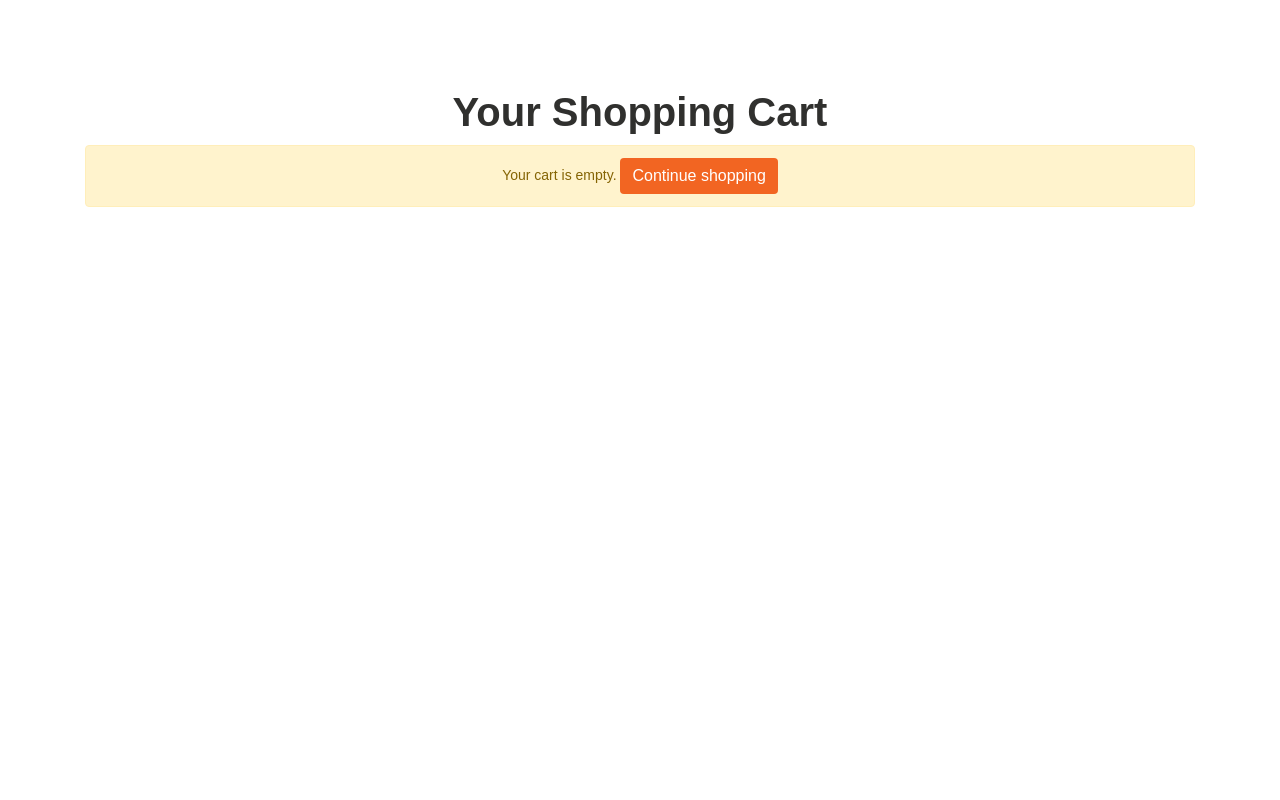
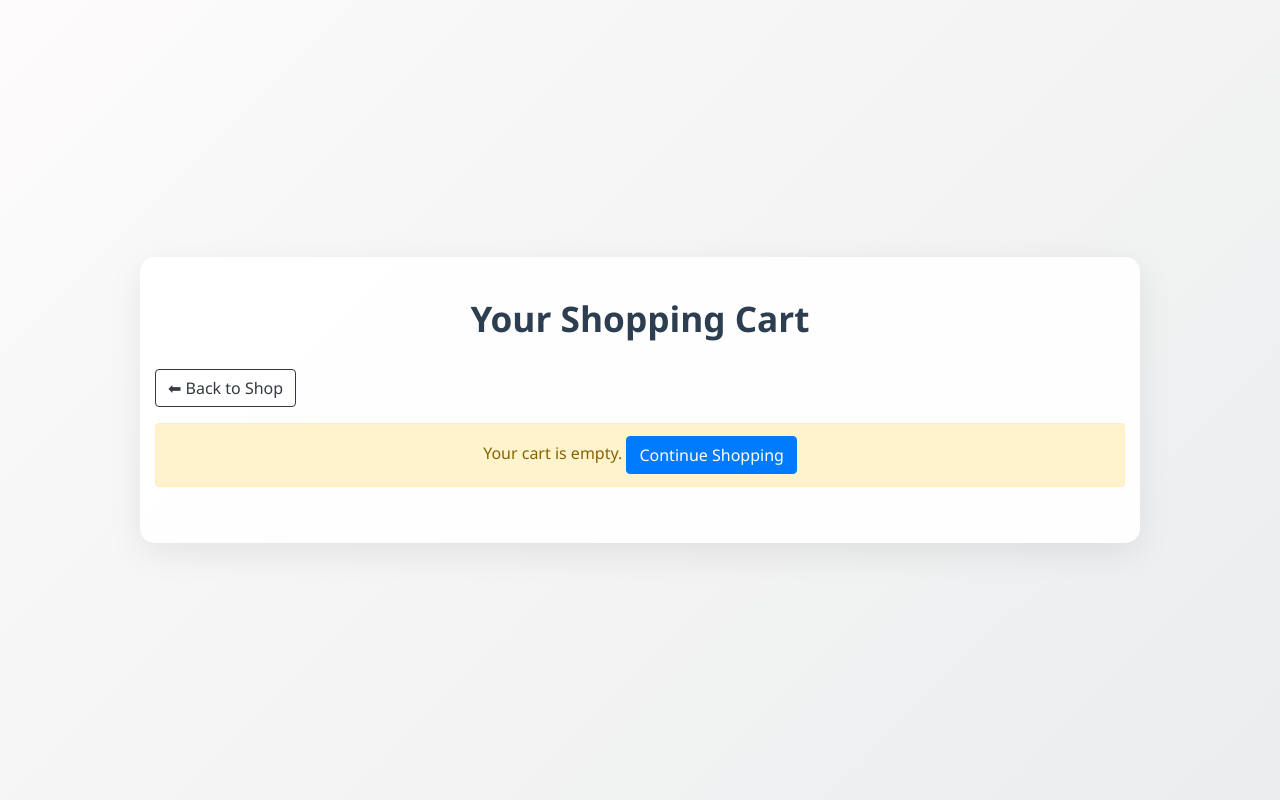
Before and after one commit to urrprncss28/itechcart_aaug8, a PHP site: page /cart.php in a window 1280 px wide. Run offline with PHP 8.4, Linux system fonts and the light colour scheme; some libraries are stand-ins or nearby versions.

Commit message:
Update cart.php

```diff
--- a/cart.php
+++ b/cart.php
@@ -1,4 +1,3 @@
-<!-- connect file -->
 <?php
 include("includes/db.connection.php");
 session_start();
@@ -9,36 +8,107 @@ if (!isset($_SESSION['cart'])) {
 }
 
 function sanitize_price($price) {
-    // Remove commas and convert to float
     return (float) str_replace(',', '', $price);
 }
 ?>
-
 <!DOCTYPE html>
 <html lang="en">
 <head>
-    <!-- basic -->
     <meta charset="utf-8">
     <meta http-equiv="X-UA-Compatible" content="IE=edge">
     <meta name="viewport" content="width=device-width, initial-scale=1">
     <title>iTech Cart</title>
+    <link rel="icon" href="images/fevicon.png" type="image/gif" />
     <link rel="stylesheet" type="text/css" href="css/bootstrap.min.css">
-    <link rel="stylesheet" type="text/css" href="css/style.css">
-    <link rel="icon" href="images/fevicon.png" type="image/gif" />
+    <style>
+        body {
+            background: linear-gradient(135deg, #fdfbfb, #ebedee);
+            font-family: "Poppins", "Segoe UI", sans-serif;
+            color: #333;
+            min-height: 100vh;
+            display: flex;
+            justify-content: center;
+            align-items: center;
+            padding: 20px;
+        }
+        .container.layout_padding {
+            padding-top: 40px;
+            padding-bottom: 40px;
+            background: rgba(255, 255, 255, 0.95);
+            border-radius: 15px;
+            box-shadow: 0 10px 35px rgba(0, 0, 0, 0.08);
+            max-width: 1000px;
+        }
+        h1.fashion_taital {
+            text-align: center;
+            color: #2c3e50;
+            font-weight: 700;
+            margin-bottom: 30px;
+            font-size: 2.2rem;
+        }
+        table {
+            background: white;
+            border-radius: 12px;
+            overflow: hidden;
+        }
+        thead {
+            background: linear-gradient(135deg, #2c3e50, #4b6584);
+            color: white;
+            text-transform: uppercase;
+            font-size: 0.85rem;
+        }
+        tbody td {
+            padding: 12px;
+            vertical-align: middle;
+            border-bottom: 1px solid #eee;
+        }
+        tbody tr:hover {
+            background-color: #fdfdfd;
+        }
+        .btn-danger {
+            background-color: #ff6b6b;
+            border: none;
+            padding: 6px 10px;
+            border-radius: 6px;
+        }
+        .btn-danger:hover {
+            background-color: #e63946;
+        }
+        .btn-lg {
+            background: linear-gradient(135deg, #ff914d, #ff6f3c);
+            border: none;
+            font-size: 1rem;
+            padding: 10px 20px;
+            border-radius: 8px;
+            color: white;
+        }
+        .btn-lg:hover {
+            background: linear-gradient(135deg, #ff6f3c, #ff914d);
+        }
+        .total-price {
+            font-weight: 700;
+            font-size: 1.5rem;
+            margin-top: 20px;
+            color: #2c3e50;
+        }
+    </style>
 </head>
 <body>
 <div class="container layout_padding">
     <h1 class="fashion_taital">Your Shopping Cart</h1>
+    <a href="home.php" class="btn btn-outline-dark mb-3">⬅ Back to Shop</a>
 
     <?php if (empty($_SESSION['cart'])): ?>
         <div class="alert alert-warning text-center">
             Your cart is empty.
-                <a href="home.php" class="btn btn-primary"style="background-color: #f26522; color: white; border: none;">Continue shopping</a>
+            <a href="home.php" class="btn btn-primary">Continue Shopping</a>
         </div>
     <?php else: ?>
+        <form action="checkout.php" method="post">
             <table class="table table-bordered table-striped">
-                <thead class="thead-dark">
+                <thead>
                     <tr>
+                        <th>Select</th>
                         <th>Product</th>
                         <th>Price</th>
                         <th>Quantity</th>
@@ -47,36 +117,65 @@ function sanitize_price($price) {
                     </tr>
                 </thead>
                 <tbody>
-                    <?php
-                    $total = 0;
-                    foreach ($_SESSION['cart'] as $item):
+                <?php foreach ($_SESSION['cart'] as $item):
                     $price = sanitize_price($item['price']);
                     $itemTotal = $price * $item['quantity'];
-                        $total += $itemTotal;
                 ?>
                     <tr>
-                            <td><?php echo htmlspecialchars($item['name']); ?></td>
-                            <td>₱<?php echo number_format($price, 2); ?></td>
-                            <td><?php echo (int) $item['quantity']; ?></td>
-                            <td>₱<?php echo number_format($itemTotal, 2); ?></td>
                         <td>
-                                <a href="remove_from_cart.php?id=<?php echo urlencode($item['id']); ?>" class="btn btn-danger btn-sm">Remove</a>
+                            <input type="checkbox" class="item-check"
+                                   data-total="<?= $itemTotal ?>"
+                                   name="selected_items[]"
+                                   value="<?= htmlspecialchars($item['id']); ?>">
+                        </td>
+                        <td><?= htmlspecialchars($item['name']); ?></td>
+                        <td>₱<?= number_format($price, 2); ?></td>
+                        <td>
+                            <div class="d-flex align-items-center">
+                                <a href="increase_cart.php?id=<?= urlencode($item['id']); ?>&action=decrease"
+                                   class="btn btn-outline-danger btn-sm">−</a>
+                                <span class="px-2"><?= (int) $item['quantity']; ?></span>
+                                <a href="increase_cart.php?id=<?= urlencode($item['id']); ?>&action=increase"
+                                   class="btn btn-outline-success btn-sm">+</a>
+                            </div>
+                        </td>
+                        <td>₱<?= number_format($itemTotal, 2); ?></td>
+                        <td>
+                            <a href="remove_from_cart.php?id=<?= urlencode($item['id']); ?>"
+                               class="btn btn-danger btn-sm">Remove</a>
                         </td>
                     </tr>
                 <?php endforeach; ?>
                 </tbody>
             </table>
-            <h3 class="text-right">Total: ₱<?php echo number_format($total, 2); ?></h3>
-            <div class="text-right">
-    <a href="checkout.php" class="btn btn-lg" style="background-color: #f26522; color: white; border: none;">
-        Proceed to Checkout
-    </a>
+            <div class="text-right total-price">
+                Total: ₱<span id="selectedTotal">0.00</span>
             </div>
-
+            <div class="text-right mt-3">
+                <button type="submit" class="btn btn-lg">Proceed to Checkout</button>
+            </div>
+        </form>
     <?php endif; ?>
 </div>
 
 <script src="js/jquery.min.js"></script>
 <script src="js/bootstrap.bundle.min.js"></script>
+<script>
+    // Live update total when selecting checkboxes
+    // Live update total when selecting checkboxes
+    document.querySelectorAll('.item-check').forEach(chk => {
+        chk.addEventListener('change', updateTotal);
+    });
+
+    function updateTotal() {
+        let total = 0;
+        document.querySelectorAll('.item-check:checked').forEach(chk => {
+            total += parseFloat(chk.dataset.total);
+        });
+        // Format with commas and two decimals
+        document.getElementById('selectedTotal').textContent = total
+            .toLocaleString('en-US', { minimumFractionDigits: 2, maximumFractionDigits: 2 });
+    }
+</script>
 </body>
 </html>
```
Lines whose indentation alone changed are shown as unchanged.
